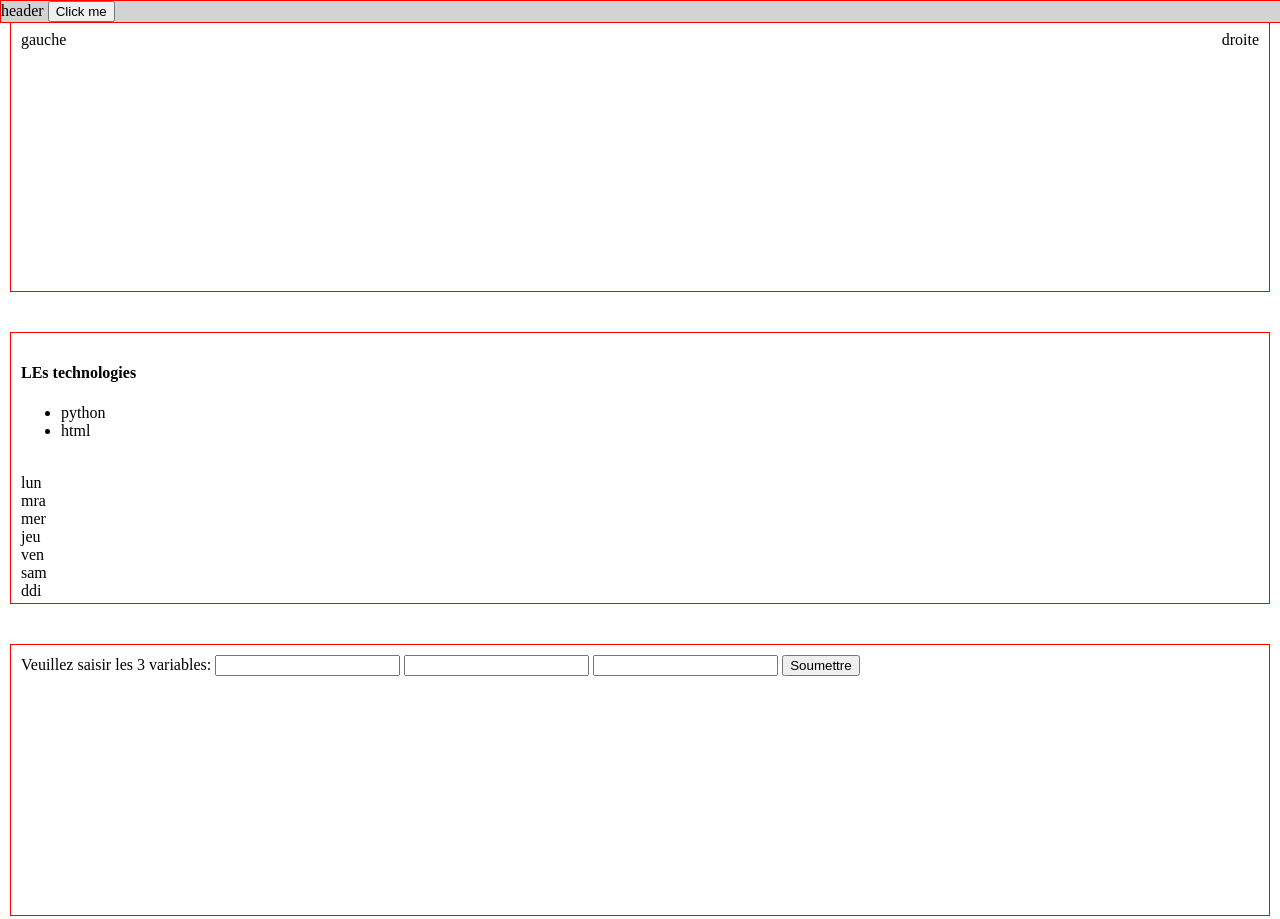
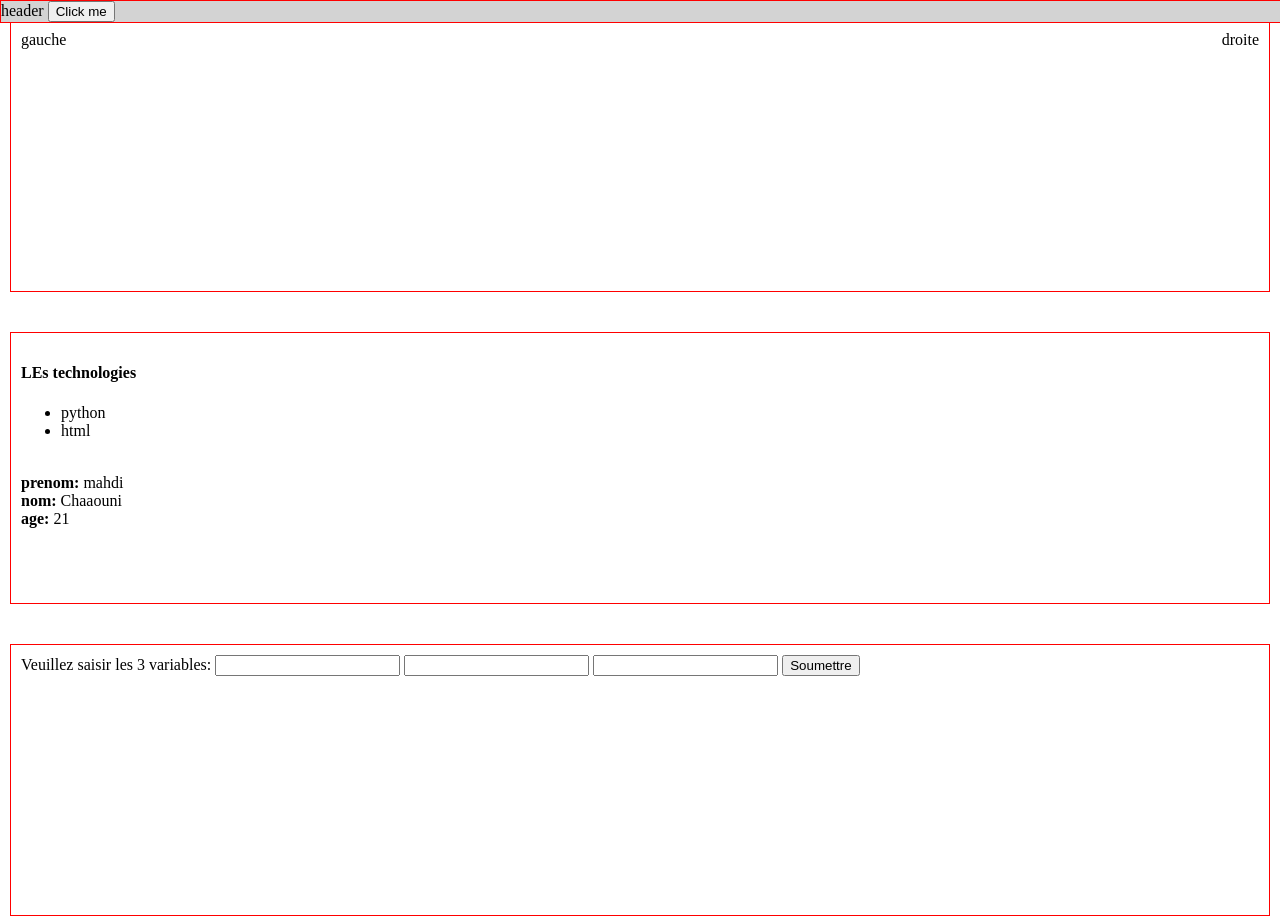
Before and after one commit to Mahdi-Ch-01/portfolio, a plain HTML site: page index.html in a window 1280 px wide. Shown: the top 919 px of the page. Drawn offline with Linux system fonts and the light colour scheme.

Commit message:
modifi in script about patron de conception

```diff
--- a/script.js
+++ b/script.js
@@ -32,7 +32,7 @@ function printWeekDays(){
     // document.close();
 
 }
-printWeekDays();
+// printWeekDays();
 
 
 function submit(){
@@ -50,3 +50,46 @@ function submit(){
     }
     console.log (`reponse= ${d}`);
 }
+
+var cv = {
+    "prenom": "mahdi",
+    "nom": "Chaaouni",
+    "age": 21,
+    "languages": ["arabe", "français"],
+    "technologies": {
+      "javascript": "debutant",
+      "c++": "moyen"
+    },
+    "taille": 175,
+    "educationLevel": "2eme IG",
+  };
+function getCV() {
+    var technoKeys = ["prenom", "nom", "age"];
+    var container = document.getElementById("techno");
+
+    console.log(cv.technologies.javascript)
+    var br = document.createElement("br");
+    // b.style.color = "blue";
+    // var cleprenom = document.createTextNode("prenom: ");
+
+
+    for(var i=0;i<technoKeys.length;i++) {
+        container.appendChild(br.cloneNode(true));
+        var b = document.createElement("b");
+        var span = document.createElement("span");
+
+        var prettyKey = technoKeys[i] + ": "
+        b.appendChild(document.createTextNode(prettyKey));
+        container.appendChild(b);
+
+        span.appendChild(document.createTextNode(cv[technoKeys[i]]));
+        container.appendChild(span);
+
+    }
+    // b.appendChild(cleprenom);
+    // span.appendChild(prenom);
+    //
+    // container.appendChild(b);
+    // container.appendChild(span);
+}
+getCV();
```
Also changed, not shown: index.html (line endings or trailing spaces).
